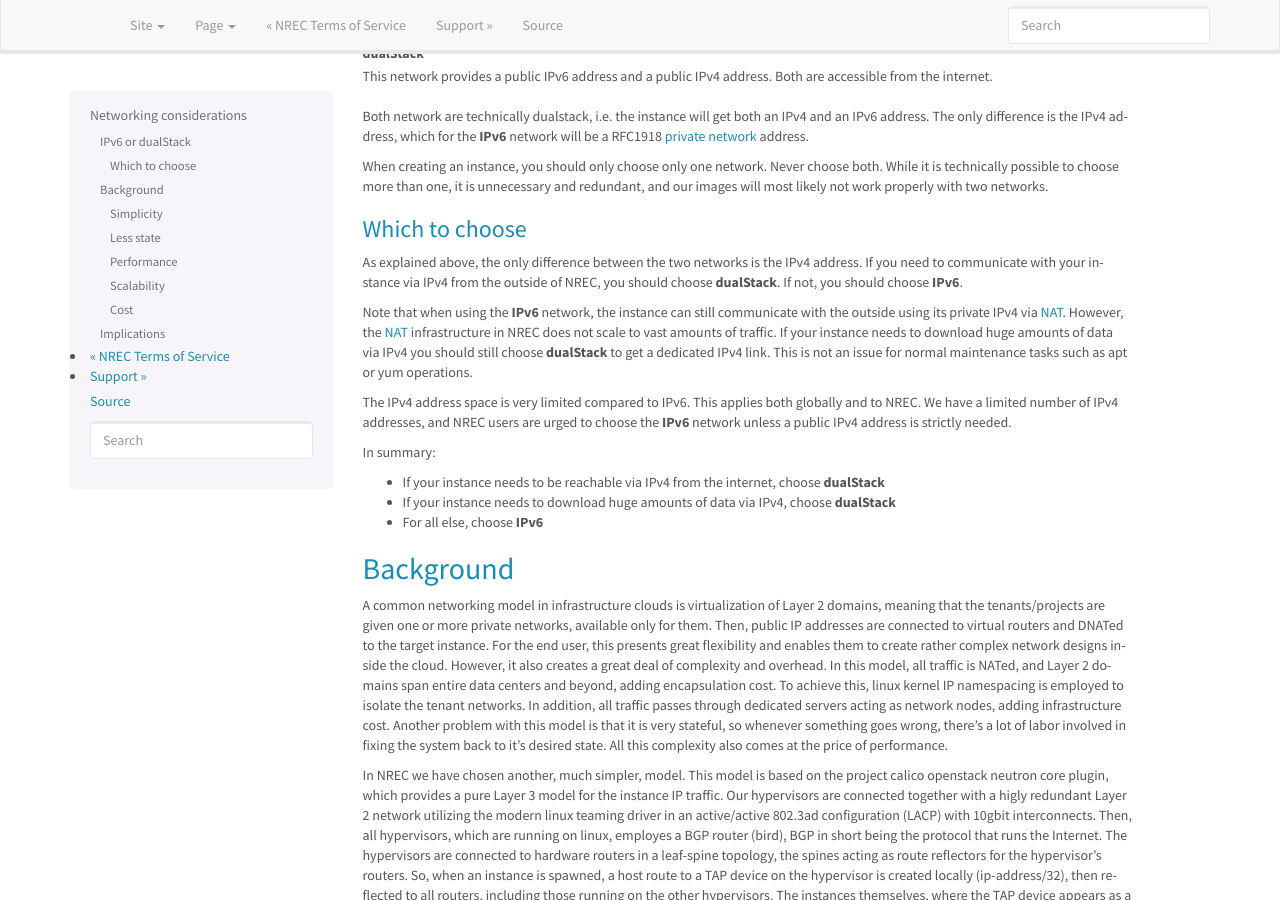
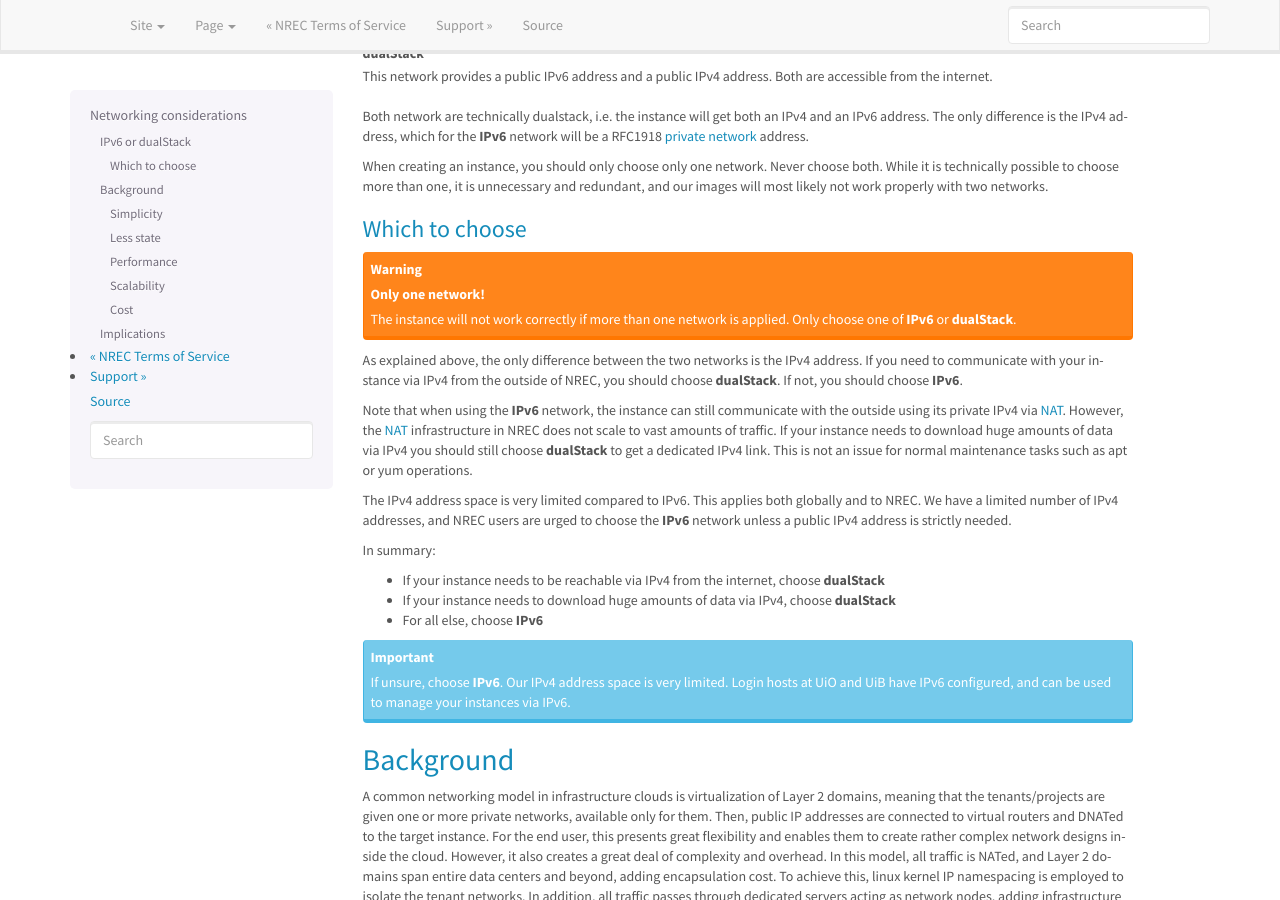
Before and after one commit to norcams/docs-enduser, a Sphinx documentation site: the page built from docs/networking.rst, in a window 1280 px wide and 900 px high, scrolled down 561 px. Built offline with Sphinx 7.4.7, drawn with Linux system fonts in a browser that asks for light colours.

Commit message:
warnings

```diff
--- a/docs/networking.rst
+++ b/docs/networking.rst
@@ -41,6 +41,12 @@ most likely not work properly with two networks.
 Which to choose
 ~~~~~~~~~~~~~~~
 
+.. WARNING::
+   **Only one network!**
+
+   The instance will not work correctly if more than one network is
+   applied. Only choose one of **IPv6** or **dualStack**.
+
 As explained above, the only difference between the two networks is
 the IPv4 address. If you need to communicate with your instance via
 IPv4 from the outside of NREC, you should choose **dualStack**. If
@@ -68,6 +74,11 @@ In summary:
   choose **dualStack**
 
 * For all else, choose **IPv6**
+
+.. IMPORTANT::
+   If unsure, choose **IPv6**. Our IPv4 address space is very
+   limited. Login hosts at UiO and UiB have IPv6 configured, and can
+   be used to manage your instances via IPv6.
 
 
 Background
```
